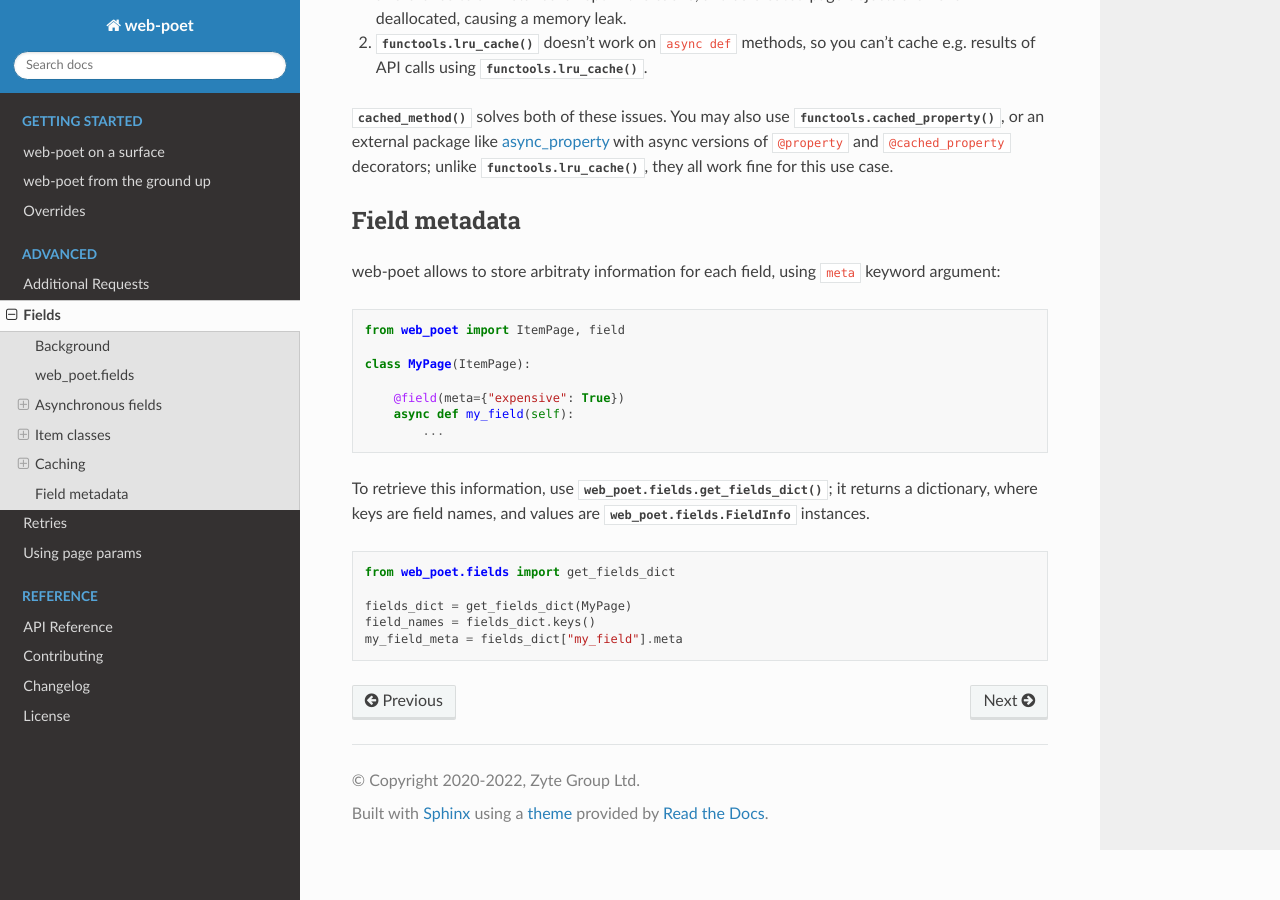
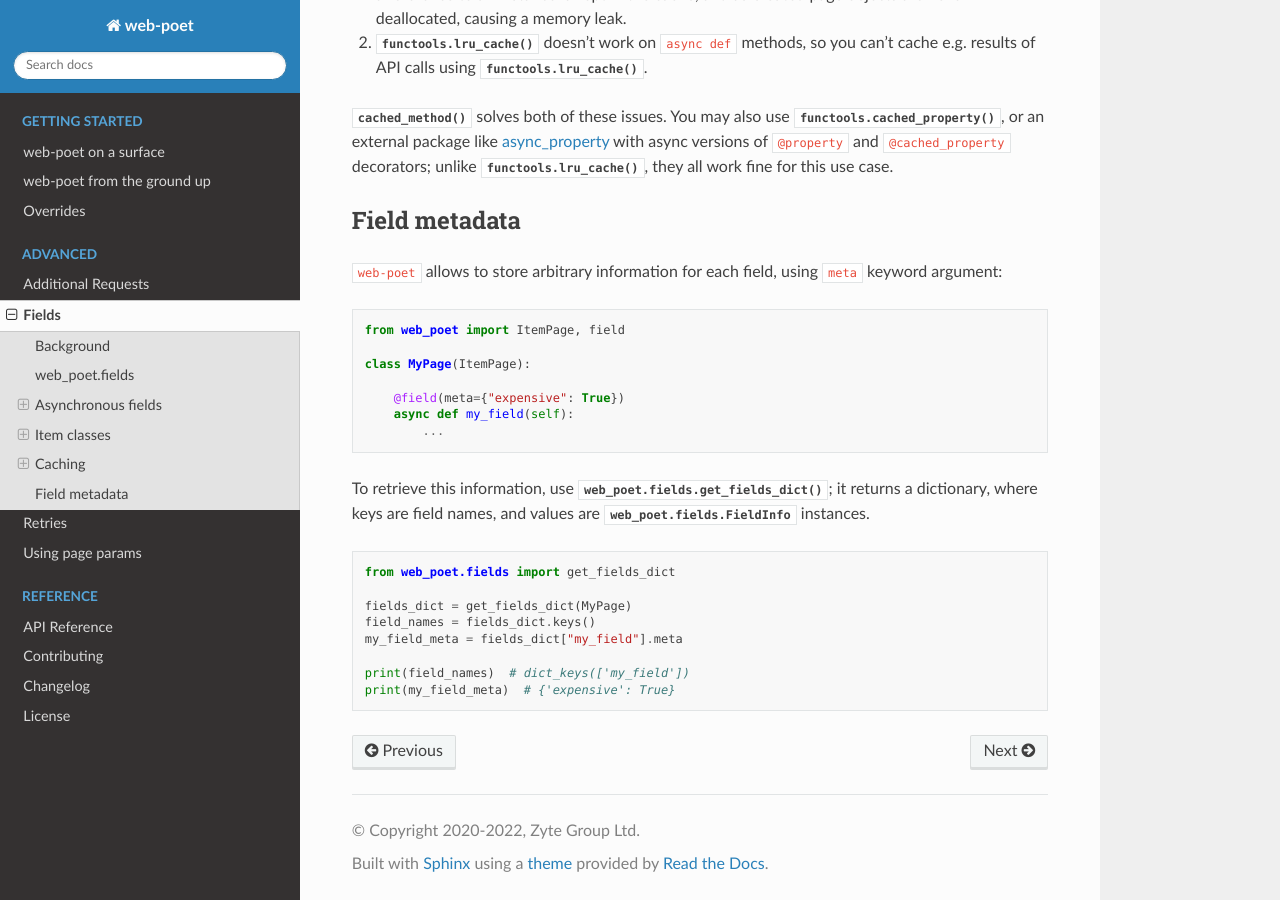
Before and after one commit to scrapinghub/web-poet, a Sphinx documentation site: the page built from docs/advanced/fields.rst, in a window 1280 px wide and 900 px high, scrolled down 8804 px. Built offline with Sphinx 7.4.7 and the Read the Docs theme 2.0.0, drawn with Linux system fonts in a browser that asks for light colours.

Commit message:
Apply suggestions from code review
Co-authored-by: Kevin Lloyd Bernal <kevin@zyte.com>

```diff
--- a/docs/advanced/fields.rst
+++ b/docs/advanced/fields.rst
@@ -493,7 +493,7 @@ with async versions of ``@property`` and ``@cached_property`` decorators; unlike
 Field metadata
 --------------
 
-web-poet allows to store arbitraty information for each field, using
+``web-poet`` allows to store arbitrary information for each field, using
 ``meta`` keyword argument:
 
 .. code-block:: python
@@ -517,3 +517,6 @@ returns a dictionary, where keys are field names, and values are
     fields_dict = get_fields_dict(MyPage)
     field_names = fields_dict.keys()
     my_field_meta = fields_dict["my_field"].meta
+
+    print(field_names)  # dict_keys(['my_field'])
+    print(my_field_meta)  # {'expensive': True}
```
